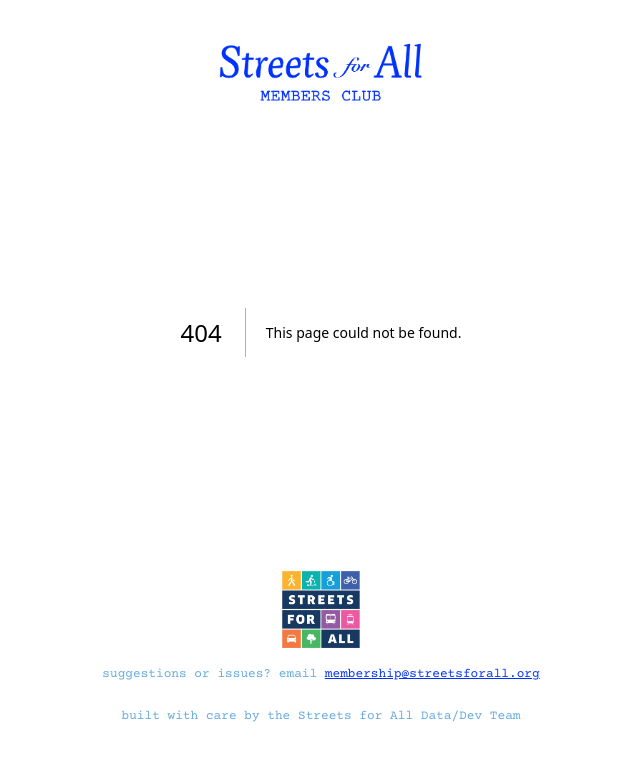
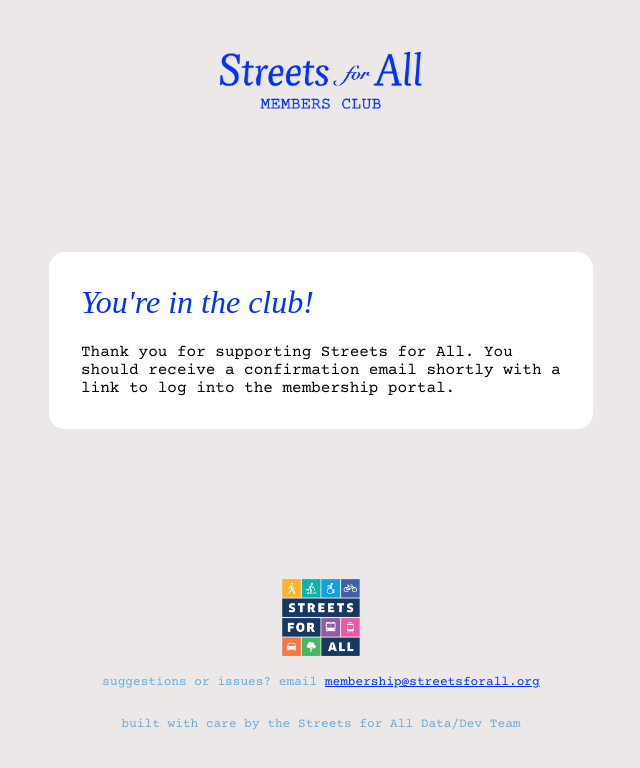
Before and after one commit to streetsforall/members, a Next.js app: page /confirmation in a window 1280 px wide. Before the commit this address had no page. Shown: the top 768 px of the page, without its empty margins (319-959 px from the left). Built offline with nearby package versions, Linux system fonts and the light colour scheme.

Commit message:
Build basic confirmation page

```diff
--- /dev/null
+++ b/src/app/confirmation/page.tsx
@@ -0,0 +1,33 @@
+export default function Page() {
+  return (
+    <div
+      style={{
+        backgroundColor: 'white',
+        borderRadius: '1rem',
+        maxWidth: '480px',
+        margin: '0 auto',
+        padding: '2rem',
+      }}
+    >
+      <h1
+        style={{
+          color: 'var(--blue)',
+          fontFamily: 'serif',
+          fontStyle: 'italic',
+          marginTop: 0,
+        }}
+      >
+        You're in the club!
+      </h1>
+      <p
+        style={{
+          marginBottom: 0,
+        }}
+      >
+        Thank you for supporting Streets for All. You should receive a
+        confirmation email shortly with a link to log into the membership
+        portal.
+      </p>
+    </div>
+  );
+}
```
